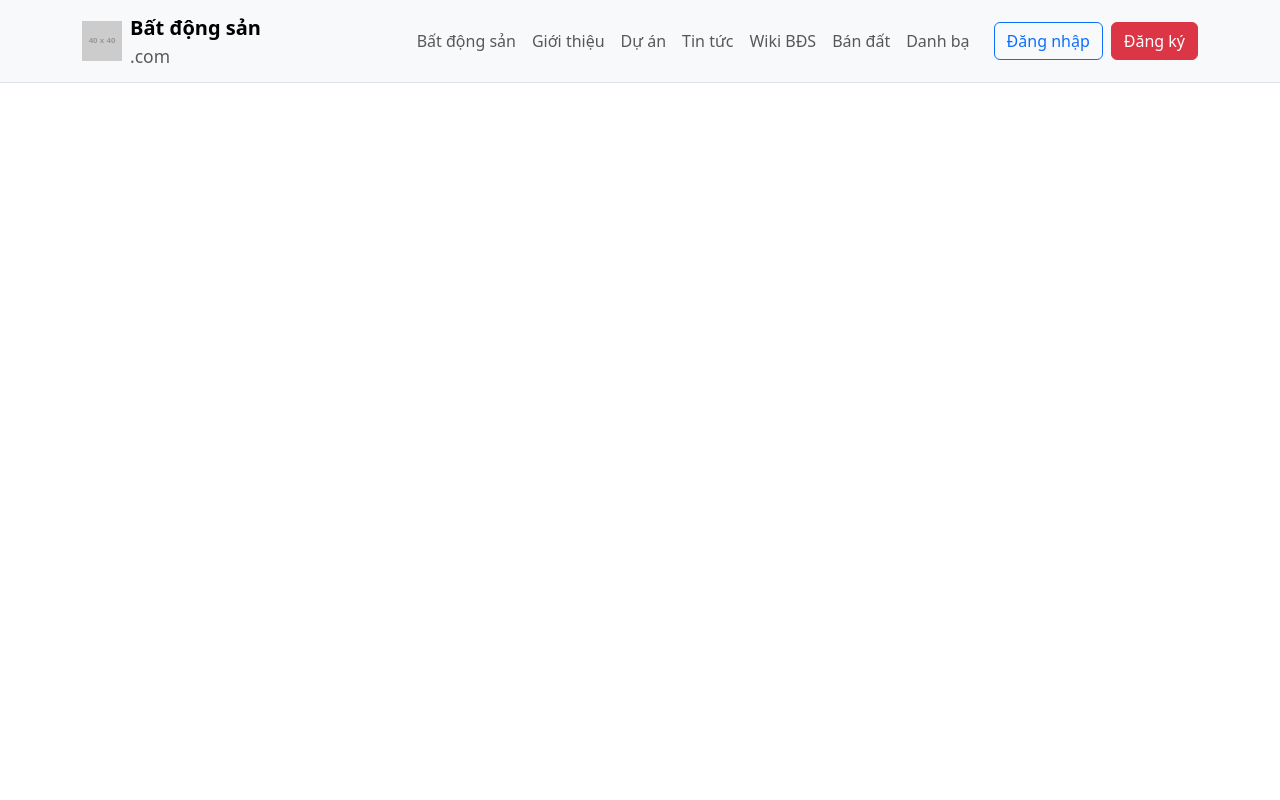
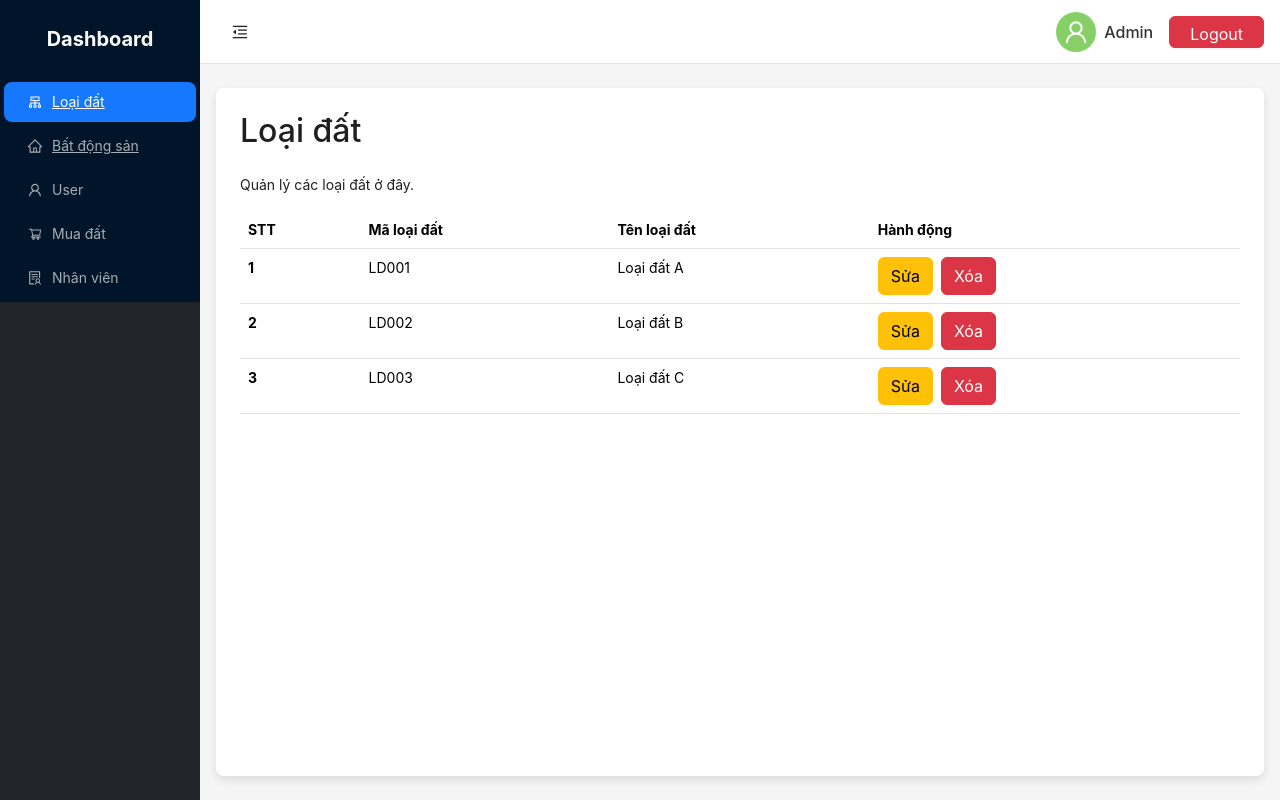
Before and after one commit to ManhCuong1605/CS434AA_Nhom2_FE, a React (Create React App) app: page /admin/loaidat in a window 1280 px wide. Built offline with nearby package versions, Linux system fonts and the light colour scheme.

Commit message:
cap nhat admin

```diff
--- a/src/App.js
+++ b/src/App.js
@@ -3,16 +3,17 @@ import { BrowserRouter as Router, Route, Routes } from "react-router-dom";
 import AdminPage from "./pages/admin/AdminPage";
 import Header from "./components/Header";
 import LoginForm from "./components/LoginForm";
-import Loaidat from './pages/admin/Loaidat';
+import Loaidat from './pages/admin/Loaidat'; // Import Loaidat
+
 function App() {
   return (
     <Router>
       <div className="App">
-        {/* Kiểm tra nếu không phải trang admin thì hiển thị Header */}
-        {window.location.pathname !== "/admin" && <Header />}
+        {!(window.location.pathname.startsWith("/admin")) && <Header />}
         <Routes>
           <Route path="/login" element={<LoginForm />} />
           <Route path="/admin" element={<AdminPage />} />
+          <Route path="/admin/loaidat" element={<Loaidat />} />
         </Routes>
       </div>
     </Router>
--- a/src/pages/admin/AdminPage.jsx
+++ b/src/pages/admin/AdminPage.jsx
@@ -1,8 +1,6 @@
 import React, { useState } from 'react';
-
 import 'bootstrap/dist/css/bootstrap.min.css'; // Import Bootstrap CSS
 import '../../style/AdminPage.css';
-
 import {
     MenuFoldOutlined,
     MenuUnfoldOutlined,
@@ -14,21 +12,17 @@ import {
 } from '@ant-design/icons';
 import { Button, Layout, Menu, theme } from 'antd';
 import { Avatar } from 'antd';
-
+import { Link } from 'react-router-dom';
 const { Header, Sider, Content } = Layout;
 
 function AdminPage({ children }) {
     const [collapsed, setCollapsed] = useState(false);
     const { token: { colorBgContainer, borderRadiusLG } } = theme.useToken();
+
     return (
         <Layout>
             {/* Sidebar */}
-            <Sider
-                trigger={null}
-                collapsible
-                collapsed={collapsed}
-                className="bg-dark text-white"
-            >
+            <Sider trigger={null} collapsible collapsed={collapsed} className="bg-dark text-white">
                 <div
                     className="d-flex align-items-center justify-content-center py-4"
                     style={{
@@ -43,37 +37,23 @@ function AdminPage({ children }) {
                 <Menu
                     theme="dark"
                     mode="inline"
-                    defaultSelectedKeys={['1']}
-                    items={[
-                        {
-                            key: '1',
-                            icon: <ClusterOutlined />,
-                            label: 'Loại đất',
-                        },
-                        {
-                            key: '2',
-                            icon: <HomeOutlined />,
-                            label: 'Bất động sản',
-                        },
-                        {
-                            key: '3',
-                            icon: <UserOutlined />,
-                            label: 'User',
-                        },
-                        {
-                            key: '4',
-                            icon: <ShoppingCartOutlined />,
-                            label: 'Mua đất',
-                        },
-                        {
-                            key: '5',
-                            icon: <SolutionOutlined />,
-                            label: 'Nhân viên',
-                        },
-
-
-                    ]}
-                />
+                    defaultSelectedKeys={['1']}>
+                    <Menu.Item key="1" icon={<ClusterOutlined />}>
+                        <Link to="/admin/loaidat">Loại đất</Link>
+                    </Menu.Item>
+                    <Menu.Item key="2" icon={<HomeOutlined />}>
+                        <Link to="/batdongsan">Bất động sản</Link>
+                    </Menu.Item>
+                    <Menu.Item key="3" icon={<UserOutlined />}>
+                        User
+                    </Menu.Item>
+                    <Menu.Item key="4" icon={<ShoppingCartOutlined />}>
+                        Mua đất
+                    </Menu.Item>
+                    <Menu.Item key="5" icon={<SolutionOutlined />}>
+                        Nhân viên
+                    </Menu.Item>
+                </Menu>
             </Sider>
 
             {/* Main Layout */}
@@ -123,7 +103,6 @@ function AdminPage({ children }) {
                         >
                             Logout
                         </Button>
-
                     </div>
                 </Header>
 
@@ -138,49 +117,7 @@ function AdminPage({ children }) {
                         boxShadow: '0 4px 8px rgba(0, 0, 0, 0.1)',
                     }}
                 >
-                    <h2 className="mb-4">Dashboard</h2>
-                    <div className="row">
-                        <div className="col-lg-4 col-md-6 mb-4">
-                            <div className="card text-white bg-primary shadow">
-                                <div className="card-body">
-                                    <h5 className="card-title">Loại đất</h5>
-                                    <p className="card-text">Quản lý tất cả các loại đất.</p>
-                                </div>
-                            </div>
-                        </div>
-                        <div className="col-lg-4 col-md-6 mb-4">
-                            <div className="card text-white bg-success shadow">
-                                <div className="card-body">
-                                    <h5 className="card-title">Đất động sản</h5>
-                                    <p className="card-text">Quản lý tất cả đất.</p>
-                                </div>
-                            </div>
-                        </div>
-                        <div className="col-lg-4 col-md-6 mb-4">
-                            <div className="card text-white bg-warning shadow">
-                                <div className="card-body">
-                                    <h5 className="card-title">User</h5>
-                                    <p className="card-text">Quản lý người dùng.</p>
-                                </div>
-                            </div>
-                        </div>
-                        <div className="col-lg-4 col-md-6 mb-4">
-                            <div className="card text-white bg-danger shadow">
-                                <div className="card-body">
-                                    <h5 className="card-title">Mua đất</h5>
-                                    <p className="card-text">Quản lý các form người dùng bán đất.</p>
-                                </div>
-                            </div>
-                        </div>
-                        <div className="col-lg-4 col-md-6 mb-4">
-                            <div className="card text-white bg-info shadow">
-                                <div className="card-body">
-                                    <h5 className="card-title">Nhân viên</h5>
-                                    <p className="card-text">Quản lý tất cả nhân viên.</p>
-                                </div>
-                            </div>
-                        </div>
-                    </div>
+                    {children}
                 </Content>
             </Layout>
         </Layout>
--- a/src/pages/admin/Loaidat.jsx
+++ b/src/pages/admin/Loaidat.jsx
@@ -1,12 +1,51 @@
 import React from 'react';
 import AdminPage from './AdminPage'; // Import AdminPage để sử dụng layout chung
+import 'bootstrap/dist/css/bootstrap.min.css';
 
 function Loaidat() {
     return (
         <AdminPage>
             <h2 className="mb-4">Loại đất</h2>
             <p>Quản lý các loại đất ở đây.</p>
-            {/* Thêm nội dung cho trang Loaidat tại đây */}
+            <table className="table">
+                <thead>
+                    <tr>
+                        <th scope="col">STT</th>
+                        <th scope="col">Mã loại đất</th>
+                        <th scope="col">Tên loại đất</th>
+                        <th scope="col">Hành động</th>
+                    </tr>
+                </thead>
+                <tbody>
+                    <tr>
+                        <th scope="row">1</th>
+                        <td>LD001</td>
+                        <td>Loại đất A</td>
+                        <td>
+                            <button type="button" className="btn btn-warning me-2">Sửa</button>
+                            <button type="button" className="btn btn-danger">Xóa</button>
+                        </td>
+                    </tr>
+                    <tr>
+                        <th scope="row">2</th>
+                        <td>LD002</td>
+                        <td>Loại đất B</td>
+                        <td>
+                            <button type="button" className="btn btn-warning me-2">Sửa</button>
+                            <button type="button" className="btn btn-danger">Xóa</button>
+                        </td>
+                    </tr>
+                    <tr>
+                        <th scope="row">3</th>
+                        <td>LD003</td>
+                        <td>Loại đất C</td>
+                        <td>
+                            <button type="button" className="btn btn-warning me-2">Sửa</button>
+                            <button type="button" className="btn btn-danger">Xóa</button>
+                        </td>
+                    </tr>
+                </tbody>
+            </table>
         </AdminPage>
     );
 }
```
